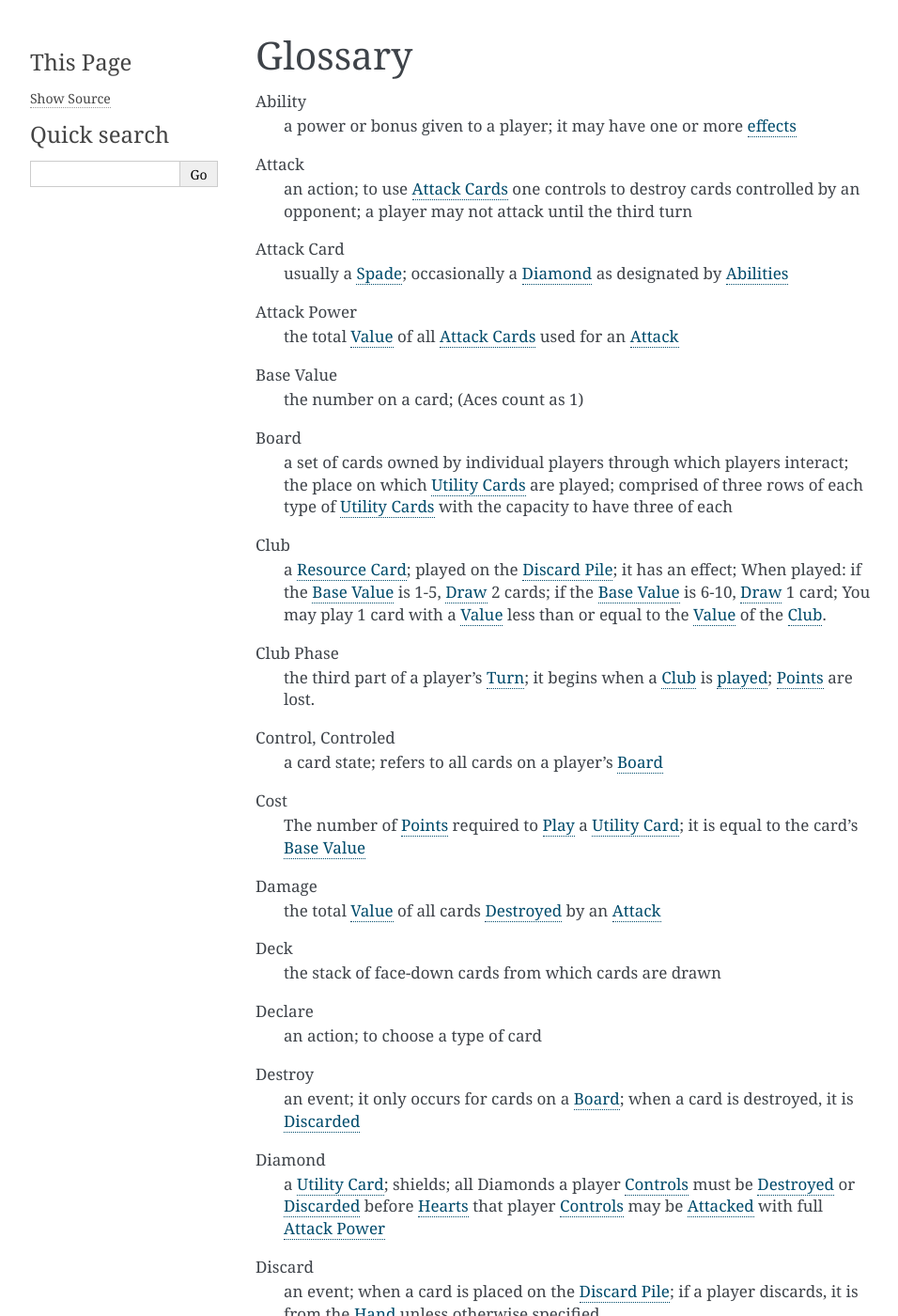
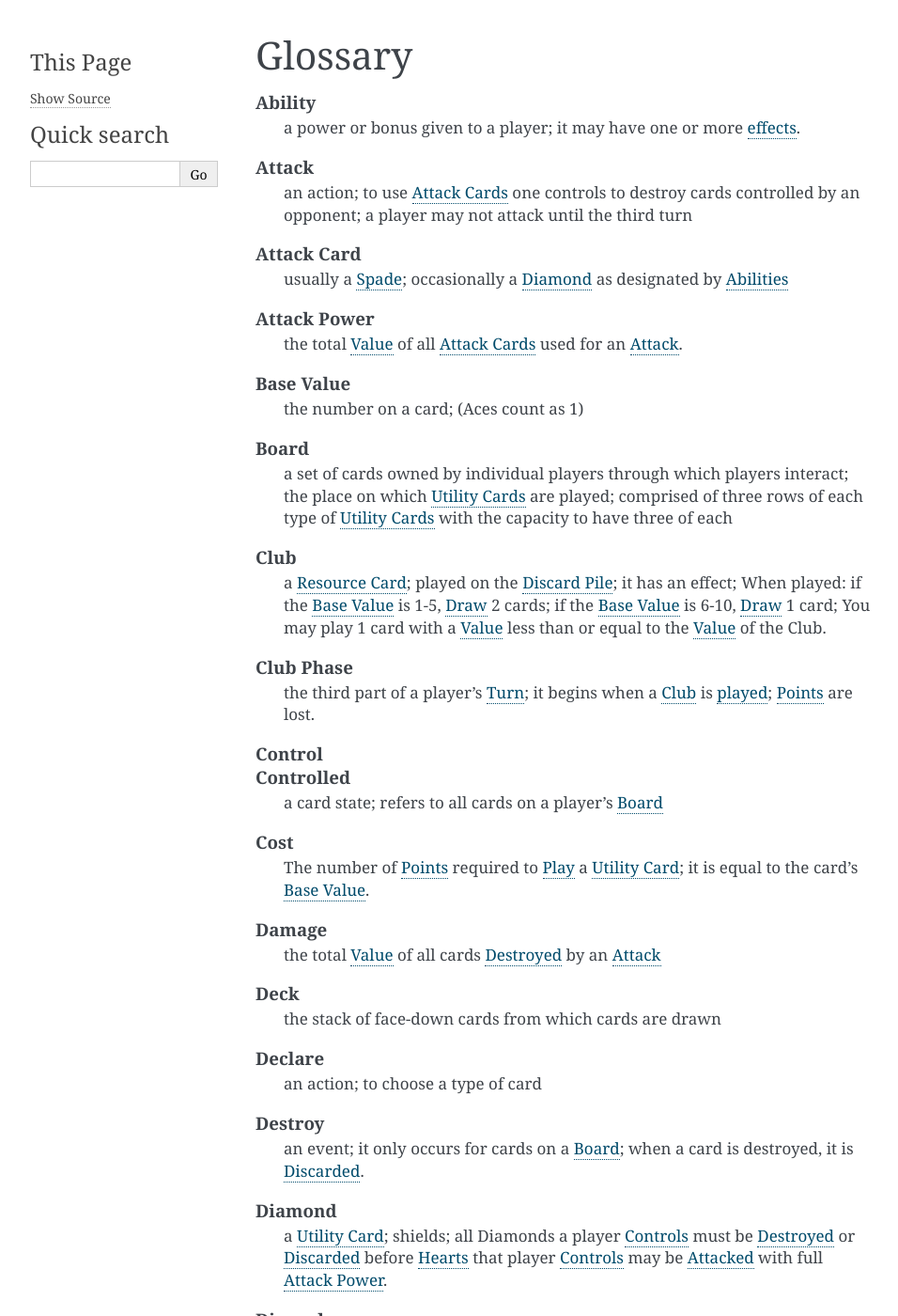
Before and after one commit to chanicpanic/reference, a Sphinx documentation site: the page built from source/glossary.rst, in a window 1280 px wide and 1400 px high. Shown: the whole window at 94% size, without its empty margins (148-1104 px from the left). Built offline with Sphinx 7.4.7, drawn with Linux system fonts in a browser that asks for light colours; some of the changed lines change nothing that is shown.

Commit message:
redid glossary with glossary directive

```diff
--- a/source/glossary.rst
+++ b/source/glossary.rst
@@ -2,188 +2,173 @@
 Glossary
 ########
 
-_`Ability`
-  a power or bonus given to a player; it may have one or more `effects`_
+.. glossary::
 
-_`Attack`
-  an action; to use `Attack Cards`_ one controls to destroy cards controlled by
-  an opponent; a player may not attack until the third turn
+  Ability
+    a power or bonus given to a player; it may have one or more :term:`effects
+    <Effect>`.
 
-_`Attack Card`
-  usually a Spade_; occasionally a Diamond_ as designated by Abilities_
+  Attack
+    an action; to use :term:`Attack Cards <Attack Card>` one controls to destroy cards controlled by
+    an opponent; a player may not attack until the third turn
 
-_`Attack Power`
-  the total Value_ of all `Attack Cards`_ used for an Attack_
+  Attack Card
+    usually a :term:`Spade`; occasionally a :term:`Diamond` as designated by
+    :term:`Abilities <Ability>`
 
-_`Base Value`
-  the number on a card; (Aces count as 1)
+  Attack Power
+    the total :term:`Value` of all :term:`Attack Cards <Attack Card>` used for an :term:`Attack`.
 
-_`Board`
-  a set of cards owned by individual players through which players interact;
-  the place on which `Utility Cards`_ are played; comprised of three rows of
-  each type of `Utility Cards`_ with the capacity to have three of each
+  Base Value
+    the number on a card; (Aces count as 1)
 
-_`Club`
-  a `Resource Card`_; played on the `Discard Pile`_; it has an effect;
-  When played: if the `Base Value`_ is 1-5, `Draw`_ 2 cards; if the
-  `Base Value`_ is 6-10, `Draw`_ 1 card; You may play 1 card with a `Value`_
-  less than or equal to the `Value`_ of the `Club`_.
+  Board
+    a set of cards owned by individual players through which players interact;
+    the place on which :term:`Utility Cards <Utility Card>` are played; comprised of three rows of
+    each type of :term:`Utility Cards <Utility Card>` with the capacity to have three of each
 
-_`Club Phase`
-  the third part of a player's `Turn`_; it begins when a `Club`_ is `played`_;
-  `Points`_ are lost.
+  Club
+    a :term:`Resource Card`; played on the :term:`Discard Pile`; it has an effect;
+    When played: if the :term:`Base Value` is 1-5, :term:`Draw` 2 cards; if the
+    :term:`Base Value` is 6-10, :term:`Draw` 1 card; You may play 1 card with a :term:`Value`
+    less than or equal to the :term:`Value` of the Club.
 
-_`Control`, _`Controled`
-  a card state; refers to all cards on a player's `Board`_
+  Club Phase
+    the third part of a player's :term:`Turn`; it begins when a :term:`Club` is :term:`played <Play>`;
+    :term:`Points <Point>` are lost.
 
-_`Cost`
-  The number of `Points`_ required to `Play`_ a `Utility Card`_; it is equal
-  to the card's `Base Value`_
+  Control
+  Controlled
+    a card state; refers to all cards on a player's :term:`Board`
 
-_`Damage`
-  the total `Value`_ of all cards `Destroyed`_ by an `Attack`_
+  Cost
+    The number of :term:`Points <Point>` required to :term:`Play` a :term:`Utility Card`; it is equal
+    to the card's :term:`Base Value`.
 
-_`Deck`
-  the stack of face-down cards from which cards are drawn
+  Damage
+    the total :term:`Value` of all cards :term:`Destroyed <Destroy>` by an :term:`Attack`
 
-_`Declare`
-  an action; to choose a type of card
+  Deck
+    the stack of face-down cards from which cards are drawn
 
-_`Destroy`
-  an event; it only occurs for cards on a `Board`_; when a card is destroyed,
-  it is `Discarded`_
+  Declare
+    an action; to choose a type of card
 
-_`Diamond`
-  a `Utility Card`_; shields; all Diamonds a player `Controls`_ must be
-  `Destroyed`_ or `Discarded`_ before `Hearts`_ that player `Controls`_ may
-  be `Attacked`_ with full `Attack Power`_
+  Destroy
+    an event; it only occurs for cards on a :term:`Board`; when a card is destroyed,
+    it is :term:`Discarded <Discard>`.
 
-_`Discard`
-  an event; when a card is placed on the `Discard Pile`_; if a player
-  discards, it is from the `Hand`_ unless otherwise specified
+  Diamond
+    a :term:`Utility Card`; shields; all Diamonds a player :term:`Controls <Control>` must be
+    :term:`Destroyed <Destroy>` or :term:`Discarded <Discard>` before :term:`Hearts <Heart>` that player :term:`Controls <Control>` may
+    be :term:`Attacked <Attack>` with full :term:`Attack Power`.
 
-_`Discard Pile`
-  the stack of face-up cards where `Destroyed`_ and `Discarded`_ cards are
-  placed; the place on which `Resource Cards`_ are `Played`_
+  Discard
+    an event; when a card is placed on the :term:`Discard Pile`; if a player
+    discards, it is from the :term:`Hand` unless otherwise specified
 
-_`Draw`
-  an action; to move the top card of the `Deck`_ to a player's `Hand`_
+  Discard Pile
+    the stack of face-up cards where :term:`Destroyed <Destroy>` and :term:`Discarded <Discard>` cards are
+    placed; the place on which :term:`Resource Cards <Resource Card>` are :term:`Played <Play>`
 
-_`Draw Phase`
-  the first part of a player's `Turn`_; a player `Draws`_ 5 cards on the
-  first `Turn`_ and 1 card on all other `Turns`_
+  Draw
+    an action; to move the top card of the :term:`Deck` to a player's :term:`Hand`
 
-_`Effect`
-  the steps taken when an `Ability`_ is activated or a `Club`_ is `Played`_
+  Draw Phase
+    the first part of a player's :term:`Turn`; a player :term:`Draws <Draw>` 5 cards on the
+    first :term:`Turn` and 1 card on all other :term:`Turns <Turn>`
 
-_`Effect Component`
-  a part of an `Effect`_; separated by semicolons (;)
+  Effect
+    the steps taken when an :term:`Ability` is activated or a :term:`Club` is :term:`Played <Play>`
 
-_`Effective Value`
-  the result of `Modifiers`_ on a card's `Base Value`_
+  Effect Component
+    a part of an :term:`Effect`; separated by semicolons (;)
 
-_`Full Board`
-  9 cards; the state in which a player `Controls`_ 3 `Hearts`_, 3 `Diamonds`_,
-  and 3 `Spades`_ at one time
+  Effective Value
+    the result of :term:`Modifiers <Modifier>` on a card's :term:`Base Value`
 
-_`Full Hand`
-  8 cards; a player may never `Hold`_ more than a full hand
+  Full Board
+    9 cards; the state in which a player :term:`Controls <Control>` 3 :term:`Hearts <Heart>`, 3 :term:`Diamonds <Diamond>`,
+    and 3 :term:`Spades <Spade>` at one time
 
-_`Hand`
-  a set of cards `Owned`_ by individual players which is hidden from other
-  players; the location from which cards are `Played`_
+  Full Hand
+    8 cards; a player may never :term:`Hold` more than a full hand
 
-_`Heart`
-  a `Utility Card`_; health; if a player does not `Control`_ any Hearts after
-  an `Attack`_ with more than 0 `Attack Power`_  on the Hearts, that
-  player is eliminated
+  Hand
+    a set of cards :term:`Owned` by individual players which is hidden from other
+    players; the location from which cards are :term:`Played <Play>`
 
-_`Hold`, _`Held`
-  a card state; refers to all cards in a player's `Hand`_
+  Heart
+    a :term:`Utility Card`; health; if a player does not :term:`Control` any Hearts after
+    an :term:`Attack` with more than 0 :term:`Attack Power`  on the Hearts, that
+    player is eliminated
 
-_`Last Club`
-  the `Club`_ `Played`_ most recently; the `Value`_ of the Last Club determines
-  which cards may be `Played`_
+  Hold
+  Held
+    a card state; refers to all cards in a player's :term:`Hand`
 
-_`Modifier`
-  an operation that changes the `Value`_ or `Cost`_ of a card; when a card
-  has more than one modifiers, the higher order operation is applied first;
-  multiplication and division come before addition and subtraction; all
-  results are rounded down
+  Last Club
+    the :term:`Club` :term:`Played <Play>` most recently; the :term:`Value` of the Last Club determines
+    which cards may be :term:`Played <Play>`
 
-_`Own`, _`Owned`
-  a card state; refers to all cards a player has; encompasses the `Hand`_ and
-  the `Board`_ (and stack)
+  Modifier
+    an operation that changes the :term:`Value` or :term:`Cost` of a card; when a card
+    has more than one modifiers, the higher order operation is applied first;
+    multiplication and division come before addition and subtraction; all
+    results are rounded down
 
-_`Play`
-  an action; to place a `Utility Card`_ from the `Hand`_ on the `Board`_ or to
-  place a `Resource Card`_ from the `Hand`_ on the `Discard Pile`_
+  Own
+  Owned
+    a card state; refers to all cards a player has; encompasses the :term:`Hand` and
+    the :term:`Board` (and stack)
 
-_`Point Phase`
-  the second part of a player's `Turn`_; immediately follows the `Draw Phase`_
-  a player starts the phase with 12 `Points`_
+  Play
+    an action; to place a :term:`Utility Card` from the :term:`Hand` on the :term:`Board` or to
+    place a :term:`Resource Card` from the :term:`Hand` on the :term:`Discard Pile`
 
-_`Point`
-  the unit of `Cost`_; paid during the `Point Phase`_ to play `Utility Cards`_
+  Point Phase
+    the second part of a player's :term:`Turn`; immediately follows the :term:`Draw Phase`
+    a player starts the phase with 12 :term:`Points <Point>`
 
-_`Precedence`
-  the order in which `Abilities`_ activated simultaneously are `Resolved`_
+  Point
+    the unit of :term:`Cost`; paid during the :term:`Point Phase` to play :term:`Utility Cards <Utility Card>`
 
-_`Resolve`
-  an action; to complete all the `components of an effect`_
+  Precedence
+    the order in which :term:`Abilities <Ability>` activated simultaneously are :term:`Resolved <Resolve>`
 
-_`Resource Card`
-  `Clubs`_; `Played`_ on the `Discard Pile`_
+  Resolve
+    an action; to complete all the :term:`components of an effect <Effect Component>`
 
-_`Reveal`
-  an action; to show a card from the `Hand`_ to another player; while a
-  card is revealed, it is still considered to be in the `Hand`_; when not
-  specified, cards are revealed to all players
+  Resource Card
+    :term:`Clubs <Club>`; :term:`Played <Play>` on the :term:`Discard Pile`
 
-_`Round`
-  the set of all turns of the players in a game
+  Reveal
+    an action; to show a card from the :term:`Hand` to another player; while a
+    card is revealed, it is still considered to be in the :term:`Hand`; when not
+    specified, cards are revealed to all players
 
-_`Shield Bypass`
-  a special `Attack`_; `Diamonds`_ are ignored and `Hearts`_ are
-  `Attacked`_ directly, but `Attack Power`_ is cut in half;
-  may not be used until the fourth turn
+  Round
+    the set of all turns of the players in a game
 
-_`Spade`
-  a `Utility Card`_; weapons; Spades `Controlled`_ are used to `Attack`_;
-  may not be `Played`_ until the third `Turn`_
+  Shield Bypass
+    a special :term:`Attack`; :term:`Diamonds <Diamond>` are ignored and :term:`Hearts <Heart>` are
+    :term:`Attacked <Attack>` directly, but :term:`Attack Power` is cut in half;
+    may not be used until the fourth turn
 
-_`Target`
-  an action; to choose
+  Spade
+    a :term:`Utility Card`; weapons; Spades :term:`Controlled <Control>` are used to :term:`Attack`;
+    may not be :term:`Played <Play>` until the third :term:`Turn`
 
-_`Turn`
-  the time in which a player takes the most action; a part of a `Round`_;
-  turns advance in a clockwise fashion
+  Target
+    an action; to choose
 
-_`Utility Card`
-  `Hearts`_, `Diamonds`_, `Spades`_; `Played`_ on the `Board`_
+  Turn
+    the time in which a player takes the most action; a part of a :term:`Round`;
+    turns advance in a clockwise fashion
 
-_`Value`
-  refers to the `Base Value`_ when `Modifiers`_ are involved; refers to
-  the `Effective Value`_ in all other instances
+  Utility Card
+    :term:`Hearts <Heart>`, :term:`Diamonds <Diamond>`, :term:`Spades <Spade>`; :term:`Played <Play>` on the :term:`Board`
 
-.. _`attack cards`: `Attack Card`
-.. _`abilities`: `Ability`
-.. _`utility cards`: `Utility Card`
-.. _`played`: `Play`
-.. _`points`: `Point`
-.. _`destroyed`: `Destroy`
-.. _`controls`: `Control`
-.. _`controlled`: `Control`
-.. _`discarded`: `Discard`
-.. _`attacked`: `Attack`
-.. _`draws`: `Draw`
-.. _`turns`: `Turn`
-.. _`modifiers`: `Modifier`
-.. _`hearts`: `Heart`
-.. _`diamonds`: `Diamond`
-.. _`spades`: `Spade`
-.. _`clubs`: `Club`
-.. _`resolved`: `Resolve`
-.. _`components of an effect`: `Effect Component`
-.. _`effects`: `Effect`
-.. _`resource cards`: `Resource Card`
+  Value
+    refers to the :term:`Base Value` when :term:`Modifiers <Modifier>` are involved; refers to
+    the :term:`Effective Value` in all other instances
```
